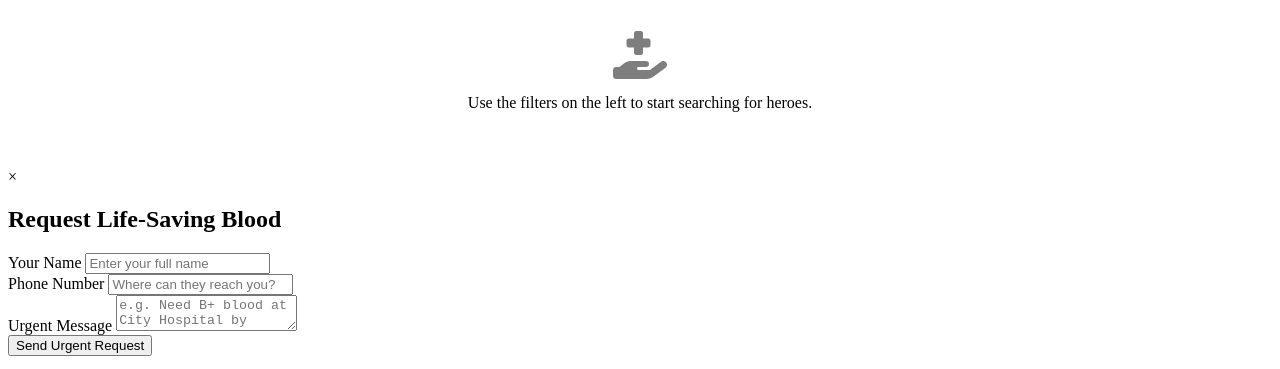
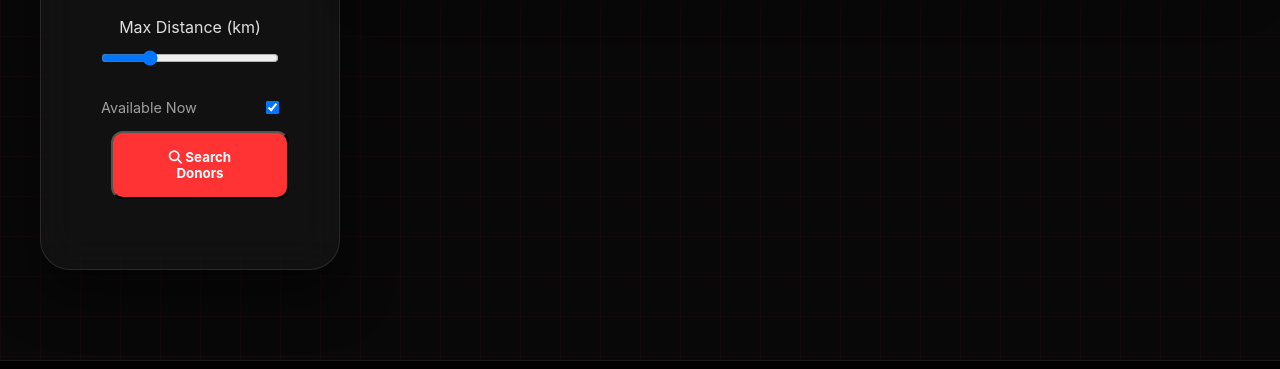
Before and after one commit to ChetnaSinghal-Tech/Minor-Project-2, a plain HTML site: page frontend/public/search.html in a window 1280 px wide. Shown: the part 364-733 px from the top of the page. Drawn offline with Linux system fonts and the light colour scheme; the site is published under a folder, as on GitHub Pages, so addresses that start at the root find nothing.

```diff
--- a/frontend/public/search.html
+++ b/frontend/public/search.html
@@ -5,8 +5,8 @@
     <meta name="viewport" content="width=device-width, initial-scale=1.0">
     <title>Find Donors | Donix</title>
     <link rel="stylesheet" href="https://cdnjs.cloudflare.com/ajax/libs/font-awesome/6.4.0/css/all.min.css">
-    <link rel="stylesheet" href="/assets/main.css">
-    <link rel="stylesheet" href="/assets/search.css">
+    <link rel="stylesheet" href="../assets/main.css">
+    <link rel="stylesheet" href="../assets/search.css">
 </head>
 
 <body>
```
